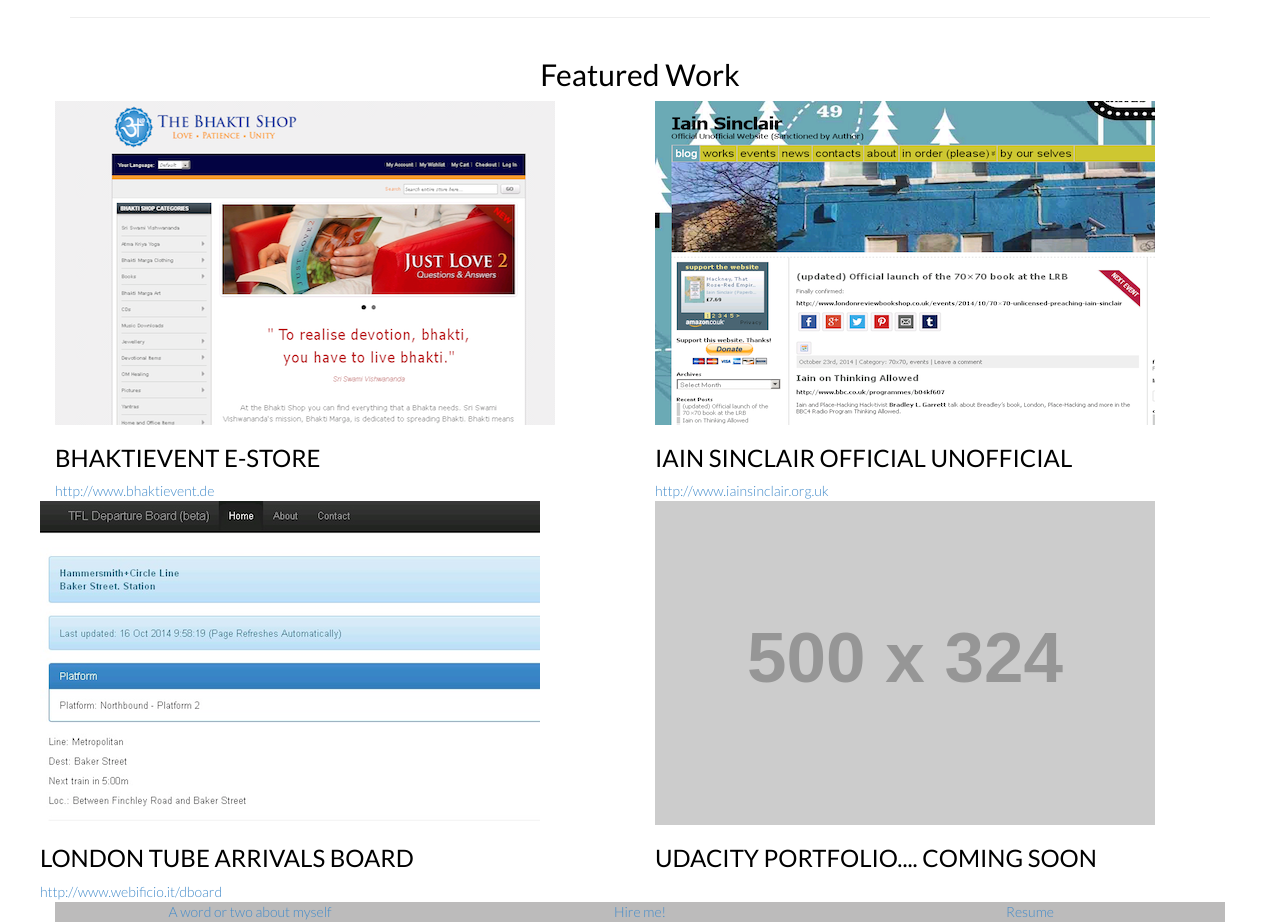
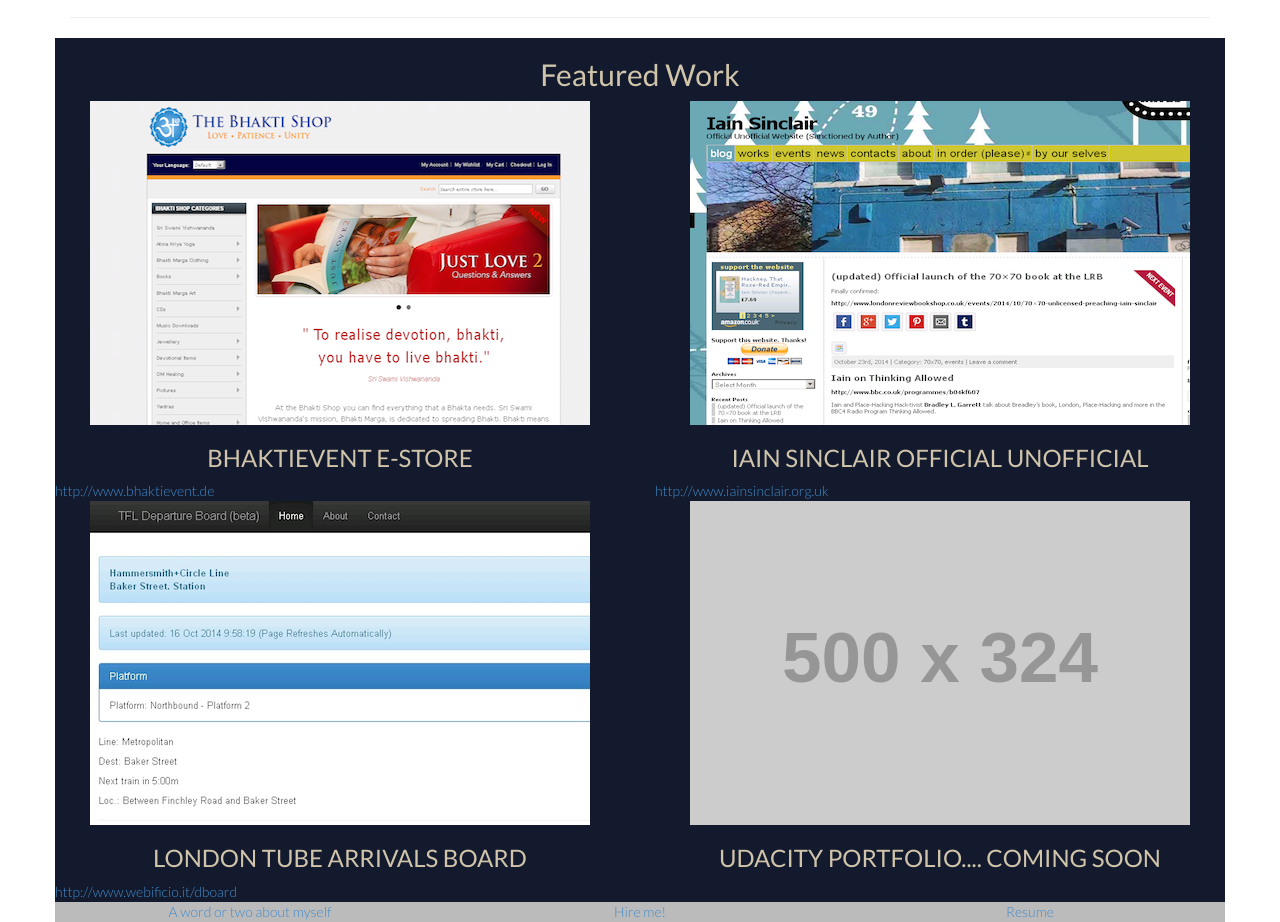
Before and after one commit to bennythejudge/mockup_to_website_project, a plain HTML site: page index.html in a window 1280 px wide. Shown: the part 118-1040 px from the top of the page. Drawn offline with Linux system fonts and the light colour scheme; placeholder pictures from the web are drawn by us.

Commit message:
applied some styling using bootstrap standard classes

```diff
--- a/index.html
+++ b/index.html
@@ -24,40 +24,40 @@
             </div>
          </div>
          <!-- horizontal line -->
-         <div class="row">
+         <div class="row row-centered">
             <div class="col-md-12 col-centered">
                <hr>
             </div>
          </div>
          <!-- main window with projects -->
-         <div class="row">
-            <div class="row">
-               <div class="col-md-12">
-                  <h2 class="padding-30 text-center">Featured Work</h2>
+         <div class="row row-centered blue-container">
+            <div class="row row-centered">
+               <div class="col-md-12 col-centered">
+                  <h2 class="text-center">Featured Work</h2>
                </div>
             </div>
-            <div class="row">
-            <div class="col-md-6">
-               <img class="img-responsive" src="img/bhakti-web.png" alt="Bhaktievent.de" data-toggle="modal" data-target="#project1">
-               <h3 class="text-uppercase">Bhaktievent e-store</h3>
-               <a href="http://www.bhaktievent.de" target="_blank">http://www.bhaktievent.de</a>
+            <div class="row row-centered">
+               <div class="col-md-6 col-centered">
+                  <img class="img-responsive center-block" src="img/bhakti-web.png" alt="Bhaktievent.de" data-toggle="modal" data-target="#project1">
+                  <h3 class="text-uppercase text-center">Bhaktievent e-store</h3>
+                  <a href="http://www.bhaktievent.de" target="_blank">http://www.bhaktievent.de</a>
+               </div>
+               <div class="col-md-6 col-centered">
+                  <img class="img-responsive center-block" src="img/iainsinclair-web.png" alt="Iain Sinclair Blog" data-toggle="modal" data-target="#project2">
+                  <h3 class="text-uppercase text-center">Iain Sinclair Official Unofficial</h3>
+                  <a href="http://www.iainsinclair.org.uk" target="_blank">http://www.iainsinclair.org.uk</a>
+               </div>
             </div>
-            <div class="col-md-6">
-               <img class="img-responsive" src="img/iainsinclair-web.png" alt="Iain Sinclair Blog" data-toggle="modal" data-target="#project2">
-               <h3 class="text-uppercase">Iain Sinclair Official Unofficial</h3>
-               <a href="http://www.iainsinclair.org.uk" target="_blank">http://www.iainsinclair.org.uk</a>
-            </div>
-            <div class="row">
-                  <div class="col-md-6">
-                     <img class="img-responsive" src="img/dboard-web.png" alt="London Tube Arrivals" data-toggle="modal" data-target="#project3">
-                     <h3 class="text-uppercase">London Tube Arrivals Board</h3>
+            <div class="row row-centered">
+                  <div class="col-md-6 col-centered">
+                     <img class="img-responsive center-block" src="img/dboard-web.png" alt="London Tube Arrivals" data-toggle="modal" data-target="#project3">
+                     <h3 class="text-uppercase text-center">London Tube Arrivals Board</h3>
                      <a href="http://www.webificio.it/dboard" target="_blank">http://www.webificio.it/dboard</a>
                   </div>
-                  <div class="col-md-6">
-                     <img class="img-responsive" src="http://www.placehold.it/500x324" alt="second work">
-                     <h3 class="text-uppercase">Udacity portfolio.... coming soon</h3>
+                  <div class="col-md-6 col-centered">
+                     <img class="img-responsive center-block" src="http://www.placehold.it/500x324" alt="second work">
+                     <h3 class="text-uppercase text-center">Udacity portfolio.... coming soon</h3>
                   </div>
-               </div>
             </div>
          </div>
          <!-- footer -->
```
